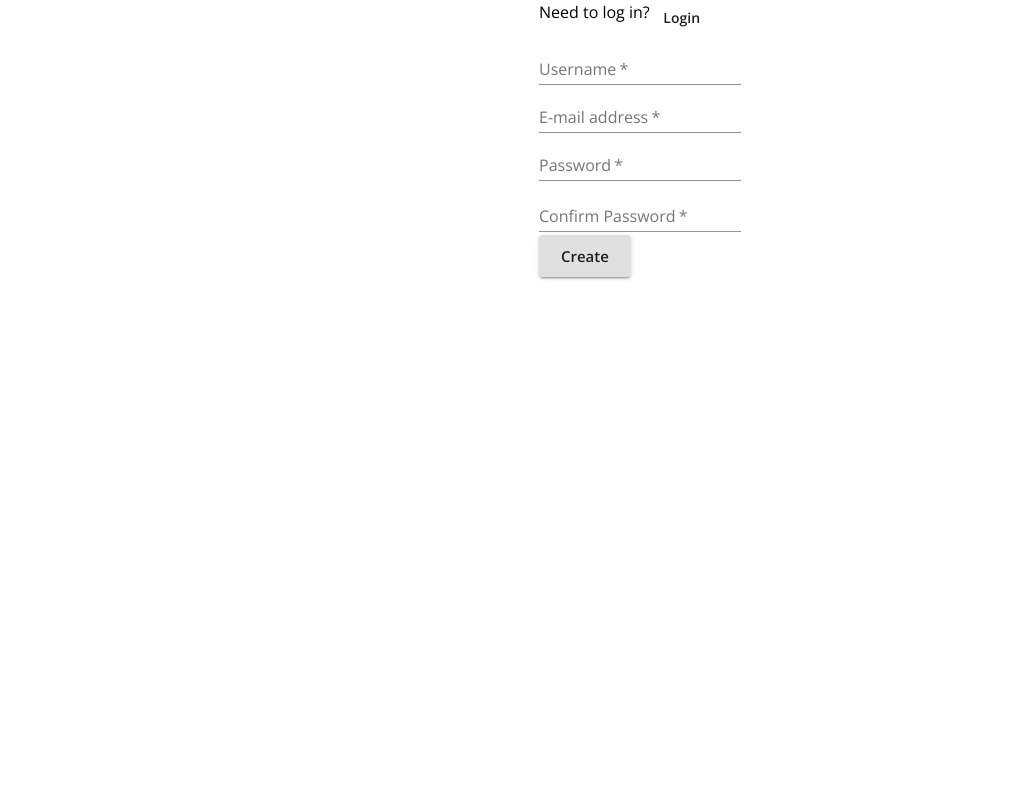
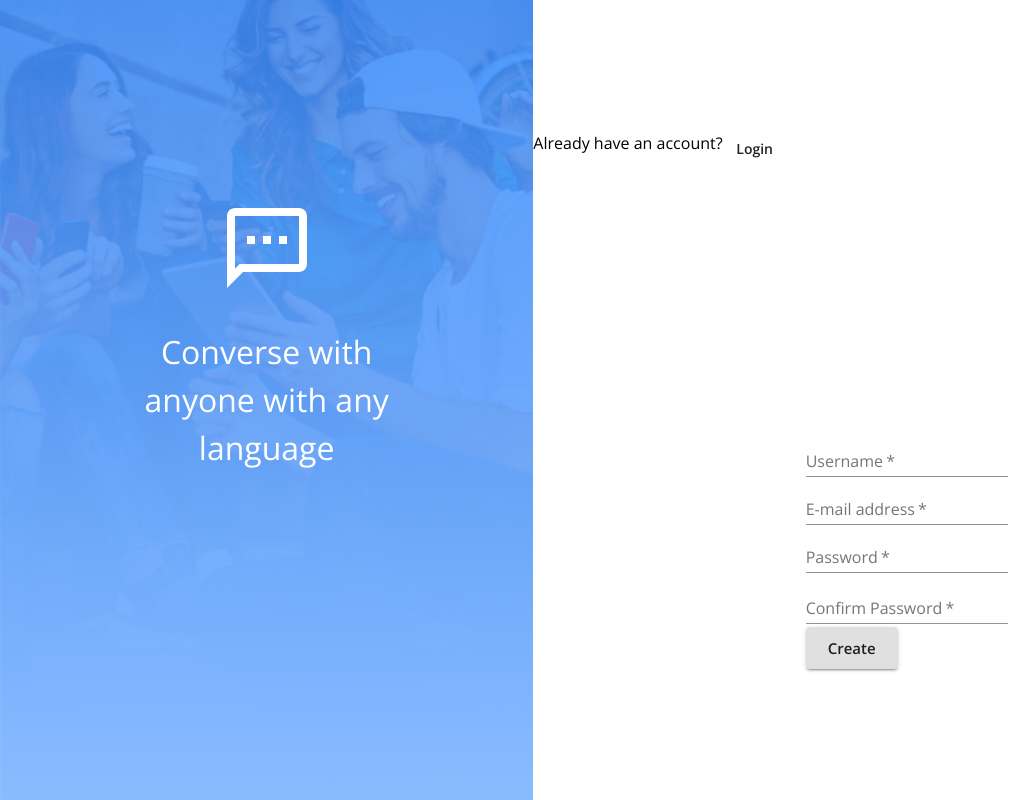
Before and after one commit to scottgit/messenger-2059, a React (Create React App) app in the folder client/: page / in a window 1280 px wide. Shown: the whole page, without its empty margins (0-1015 px from the left). Built offline with nearby package versions, Linux system fonts and the light colour scheme; no server answers.

Commit message:
Linked Signup

```diff
--- a/client/src/components/UserAccessForm/Login.js
+++ b/client/src/components/UserAccessForm/Login.js
@@ -23,17 +23,9 @@ const Login = (props) => {
     await login({ username, password });
   };
 
-  if (user.id) {
-    return <Redirect to="/home" />;
-  }
-
   return (
     <Grid container justify="center">
       <Box>
-        <Grid container item>
-          <Typography>Need to register?</Typography>
-          <Button onClick={() => history.push("/register")}>Register</Button>
-        </Grid>
         <form onSubmit={handleLogin}>
           <Grid>
             <Grid>
--- a/client/src/components/UserAccessForm/Signup.js
+++ b/client/src/components/UserAccessForm/Signup.js
@@ -39,10 +39,6 @@ const Login = (props) => {
   return (
     <Grid container justify="center">
       <Box>
-        <Grid container item>
-          <Typography>Need to log in?</Typography>
-          <Button onClick={() => history.push("/login")}>Login</Button>
-        </Grid>
         <form onSubmit={handleRegister}>
           <Grid>
             <Grid>
--- a/client/src/components/UserAccessForm/UserAccessForm.js
+++ b/client/src/components/UserAccessForm/UserAccessForm.js
@@ -1,5 +1,5 @@
 import React, { useState } from "react";
-import { Redirect, useHistory } from "react-router-dom";
+import { generatePath, Redirect, useHistory } from "react-router-dom";
 import { connect } from "react-redux";
 import SmsOutlinedIcon from "@material-ui/icons/SmsOutlined";
 import {
@@ -64,7 +64,16 @@ const useStyles = makeStyles((theme) => ({
 }));
 
 export const UserAccessForm = (props) => {
+  const history = useHistory();
   const classes = useStyles();
+  const path = history?.location?.pathname;
+  const isLogin = path === "/login";
+
+  const { user, login, register } = props;
+
+  if (user.id) {
+    return <Redirect to="/home" />;
+  }
 
   return (
     <Grid
@@ -93,7 +102,16 @@ export const UserAccessForm = (props) => {
         justifyContent="center"
         alignItems="center"
       >
-        <Login />
+        <Grid container item>
+          <Typography>{isLogin ? "Don't have an account?" : "Already have an account?"}</Typography>
+          <Button onClick={() => history.push(`${isLogin ? "/register" : "/login"}`)}>{isLogin ? "Create account" : "Login"}</Button>
+        </Grid>
+
+        {(isLogin && <Login />)
+          ||
+          <Signup/>
+        }
+
       </Grid>
     </Grid>
   )
--- a/client/src/routes.js
+++ b/client/src/routes.js
@@ -42,11 +42,11 @@ const Routes = (props) => {
       )}
       <Switch>
         <Route path="/login" component={UserAccessForm} />
-        <Route path="/register" component={Signup} />
+        <Route path="/register" component={UserAccessForm} />
         <Route
           exact
           path="/"
-          render={(props) => (props.user?.id ? <Home /> : <Signup />)}
+          render={(props) => (props.user?.id ? <Home /> : <UserAccessForm />)}
         />
         <Route path="/home" component={Home} />
       </Switch>
```
